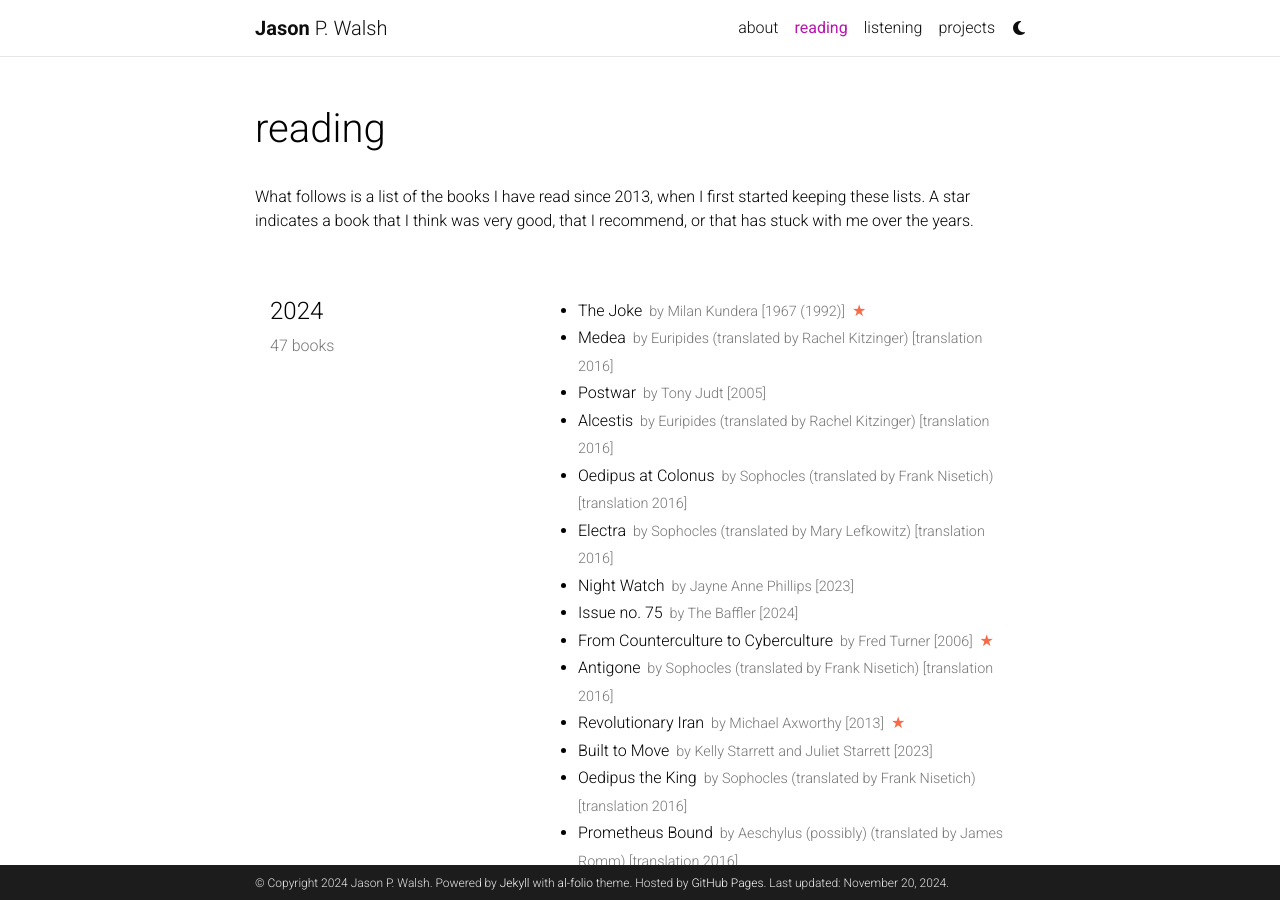
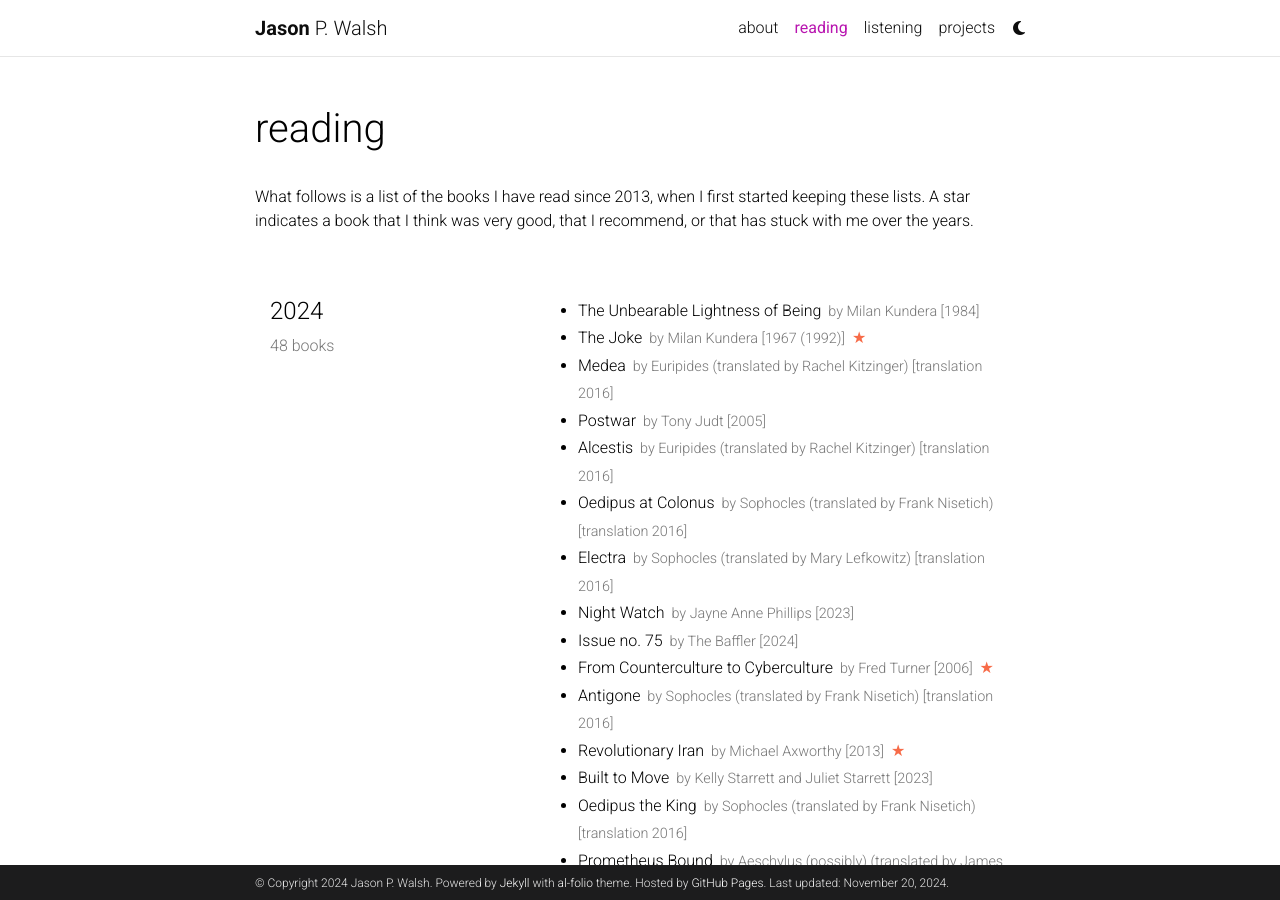
Before and after one commit to jwals23/jwals23.github.io, a Jekyll site: the page built from _pages/reading.md, in a window 1280 px wide and 900 px high. Built offline with Jekyll 4.4.1, drawn with Linux system fonts in a browser that asks for light colours; comment, search, counter and statistics services are not loaded; a style sheet for code colours, icons or effects is not loaded.

Commit message:
Update reading.yml

```diff
--- a/_data/reading.yml
+++ b/_data/reading.yml
@@ -1,6 +1,10 @@
 list:
   - year: "2024"
     books:
+      - title: The Unbearable Lightness of Being
+        author: Milan Kundera
+        year: 1984
+
       - title: The Joke
         author: Milan Kundera
         year: 1967 (1992)
```
